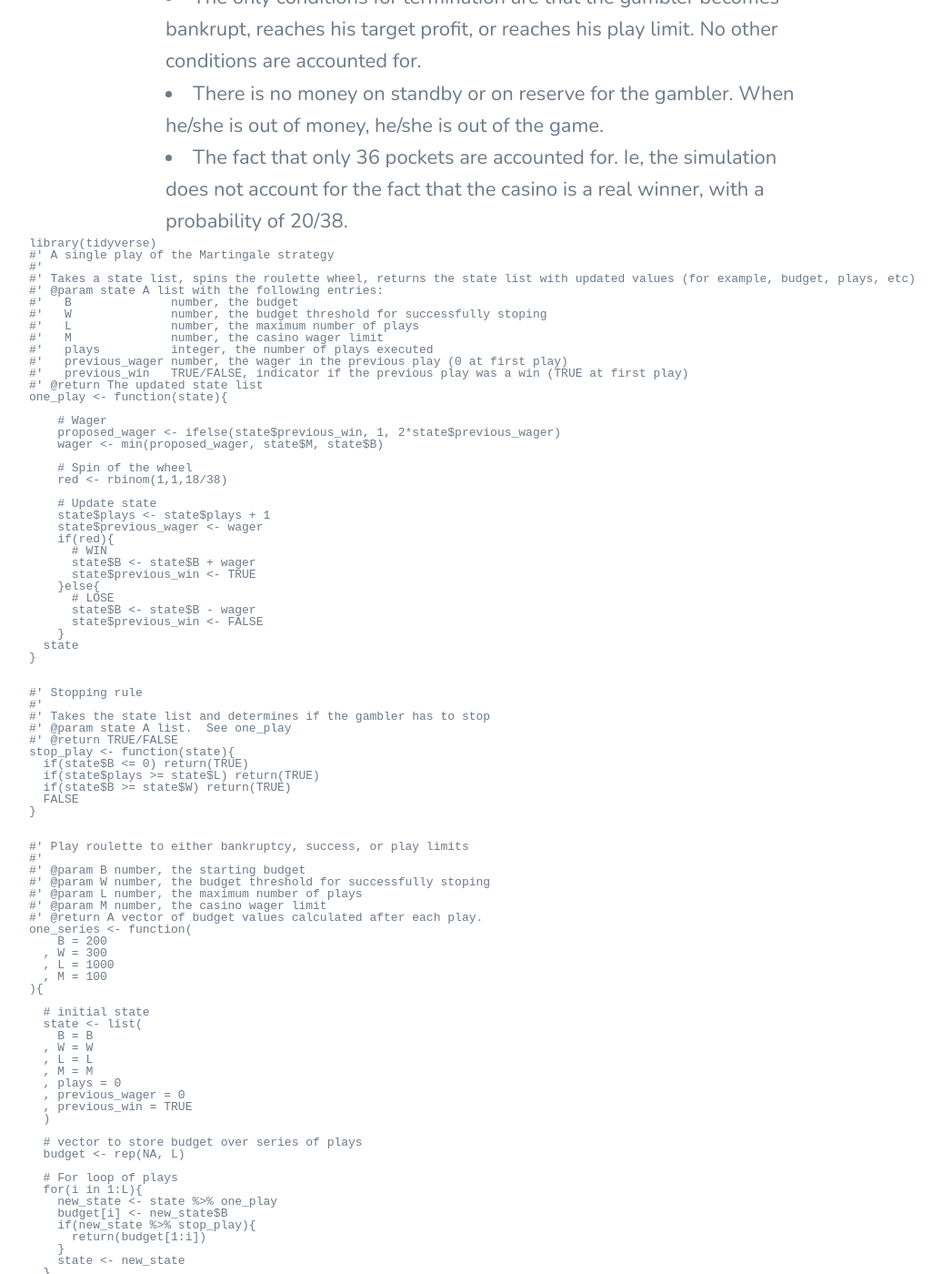
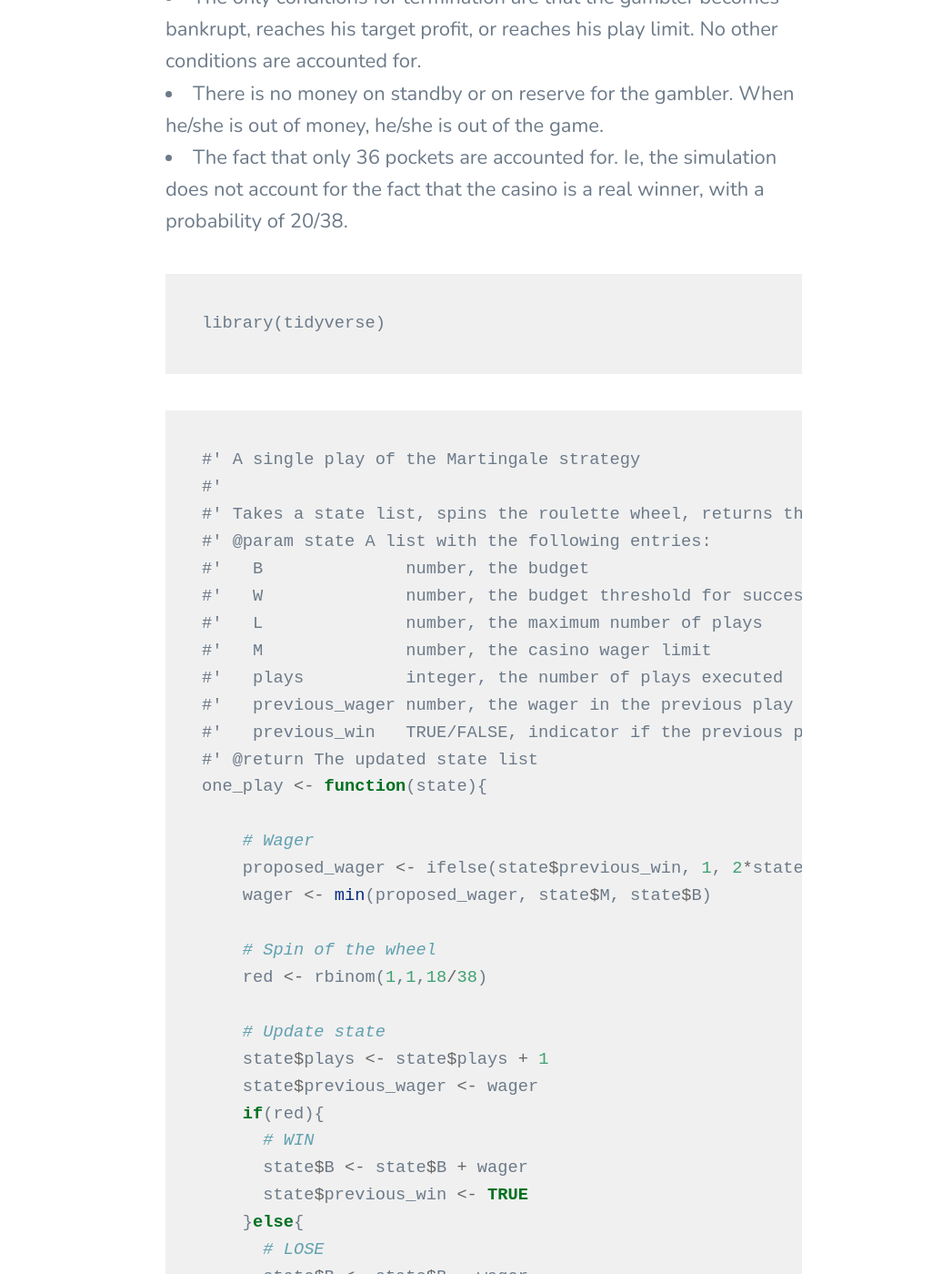
Before and after one commit to alfredprah/alfredprah.github.io2, a Jekyll site: the page built from _posts/2020-03-15-Roulette.md, in a window 1280 px wide and 1400 px high, scrolled down 3691 px. Shown: the whole window at 91% size, without its empty margins (108-1144 px from the left). Built offline with Jekyll 4.4.1, drawn with Linux system fonts in a browser that asks for light colours; nearby versions of some CDN libraries; some of the changed text lies outside the part shown.

Commit message:
Update 2020-03-15-Roulette.md

````diff
--- a/_posts/2020-03-15-Roulette.md
+++ b/_posts/2020-03-15-Roulette.md
@@ -52,11 +52,11 @@
 - The fact that only 36 pockets are accounted for. Ie, the simulation does not account for the fact that the casino is a real winner, with a probability of 20/38.
 
 
-```{r}
+```r
 library(tidyverse)
 ```
 
-```{r}
+```r
 #' A single play of the Martingale strategy
 #'
 #' Takes a state list, spins the roulette wheel, returns the state list with updated values (for example, budget, plays, etc)
@@ -172,7 +172,7 @@
 
 ### How the computer simulation is used to estimate the average number of plays before stopping
 
-```{r}
+```r
 total_plays <- rep(NA, 10000)
 for(j in seq_along(total_plays)){
   total_plays[j] <- one_series(B = 200, W = 300, L = 1000, M = 100) %>% length
@@ -190,7 +190,7 @@
 A graph to show how the gambler's earnings evolve over a series of wagers at the roulette level:
 Since we are using simulations, I am plotting several graphs with the same inputs so that we can have a "general" idea of the graph that is produced from the simulations The observed trend is that there is a positive correlation between the wager numbers and the earnings.
 
-```{r}
+```r
 s1<- one_series(B = 200, W = 300, L = 1000, M = 100)
 plot(s1, type = "b", xlab = "wager number", ylab = "budget left")
 ```
@@ -225,7 +225,7 @@
 ### Varying a Parameter
 - The reason why a good number of people believe in the Martingale Strategy is because the total amount lost prior to the current wager can be recovered, provided that the gambler has enough money to keep playing. Is this belief actually true? If proven to be false, I believe that it will discredit the Martingale Strategy. In the graph below, I supply different values of L, the Time Threshold for Stopping, to the function "one_series." This function takes in the the parameters: B, W, L and M, and uses the outputs to update the number of plays, the previous wager and the previous win. Each time, the updated outputs are passed on to the function "stop_play". "Stop play" evaluates the current value of each of the parameters and terminates a game play if any of the conditions for termination are met. (inputs for "stop_play" referenced in the previous code chunk).
 
-```{r varying L}
+```r varying L
 Ls <- c(10,50,100,400,600,800,1000)
 earnings <- vector()
 for (i in 1:length(Ls)){
````
